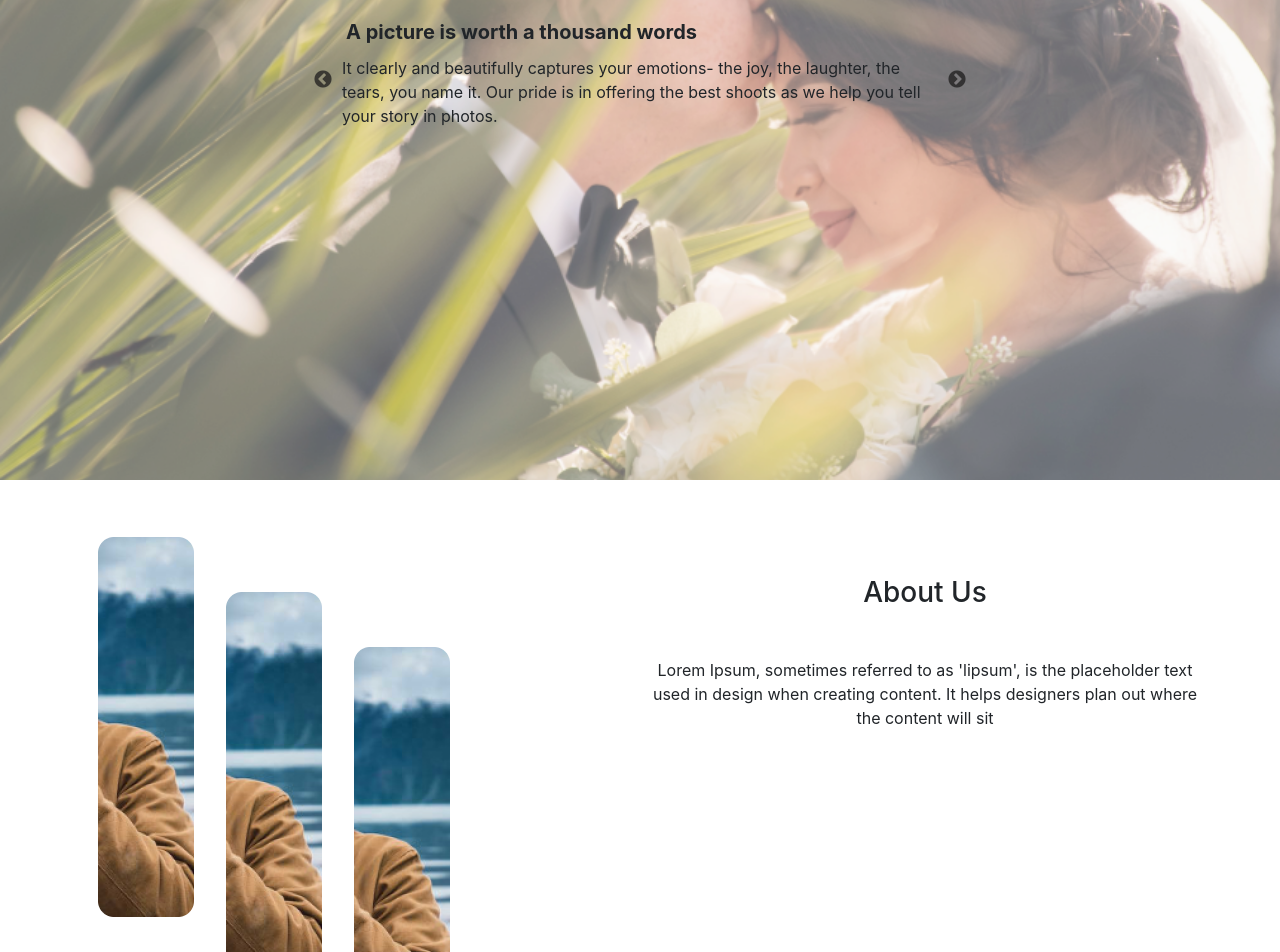
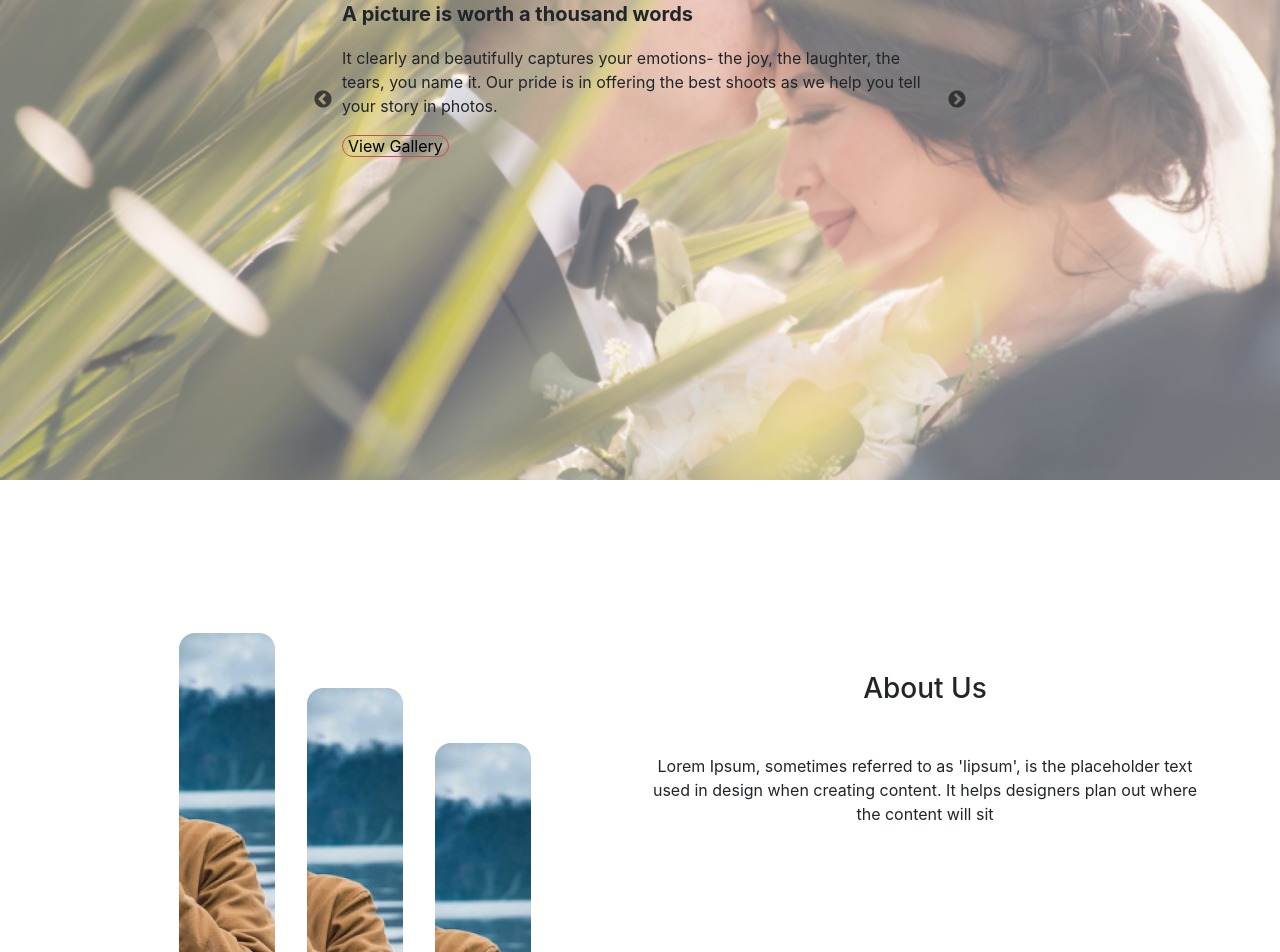
Before and after one commit to tawsifhye/p-frontend-assessment, a React (Create React App) app: page / in a window 1280 px wide. Shown: the part 320-1272 px from the top of the page. Built offline with nearby package versions, Linux system fonts and the light colour scheme.

Commit message:
banner button added

```diff
--- a/src/components/About/About.js
+++ b/src/components/About/About.js
@@ -4,17 +4,15 @@ import './About.css'
 const About = () => {
     return (
         <>
-            <div class="container pt-5">
-                <div class="row d-flex ">
+            <div class="container pt-5" id="gallery">
+                <div class="row d-flex mt-5 pt-5">
                     <div class="col-12 col-sm-12 col-md-12 col-lg-12 col-xl-6 col-xxl-6">
+                        <div className="text-center mb-5">
+                            <img className="p-3 gallery-img1" src={image} alt="" />
+                            <img className="p-3" src={image} alt="" />
+                            <img className="p-3 gallery-img3" src={image} alt="" />
 
-                        <img className="p-3 gallery-img1" src={image} alt="" />
-
-
-                        <img className="p-3" src={image} alt="" />
-
-
-                        <img className="p-3 gallery-img3" src={image} alt="" />
+                        </div>
 
                     </div>
                     <div class="col-12 col-sm-12 col-md-12 col-lg-12 col-xl-6 col-xxl-6 text-center about-us mb-2">
--- a/src/components/Banner/Banner.css
+++ b/src/components/Banner/Banner.css
@@ -35,3 +35,16 @@
     font-size: 20px;
     color: rgb(29, 28, 28) !important;
 }
+
+.banner-btn {
+    text-decoration: none;
+    color: black;
+    border: 1px solid #C74E4C;
+    padding: 0 5px;
+    border-radius: 15px;
+}
+
+.banner-btn:hover {
+    color: white;
+    background-color: #C74E4C;
+}
--- a/src/components/Banner/Banner.js
+++ b/src/components/Banner/Banner.js
@@ -17,14 +17,15 @@ const Banner = () => {
             <div className="home-banner-container mb-5">
                 <div className=" container-fluid home-banner">
                     <div className="custom-font-home container w-50">
+                        <h5 className="p-1">A picture is worth a thousand words</h5>
                         <Slider {...settings} className="slider">
                             <div className="p-1">
-                                <h5 className="p-1">A picture is worth a thousand words</h5>
-                                <p className=""> It clearly and beautifully captures your emotions- the joy, the laughter, the tears, you name it. Our pride is in offering the best shoots as we help you tell your story in photos.</p>
+                                <p className="pt-1"> It clearly and beautifully captures your emotions- the joy, the laughter, the tears, you name it. Our pride is in offering the best shoots as we help you tell your story in photos.</p>
+                                <a href="#gallery" class="banner-btn">View Gallery</a>
                             </div>
                             <div className="p-1">
-                                <h5 className="p-1">A picture is worth a thousand words</h5>
-                                <p className=""> It clearly and beautifully captures your emotions- the joy, the laughter, the tears, you name it. Our pride is in offering the best shoots as we help you tell your story in photos.</p>
+                                <p className="pt-1"> It clearly and beautifully captures your emotions- the joy, the laughter, the tears, you name it. Our pride is in offering the best shoots as we help you tell your story in photos.</p>
+                                <a href="#gallery" class="banner-btn">View Gallery</a>
                             </div>
                         </Slider>
 
```
